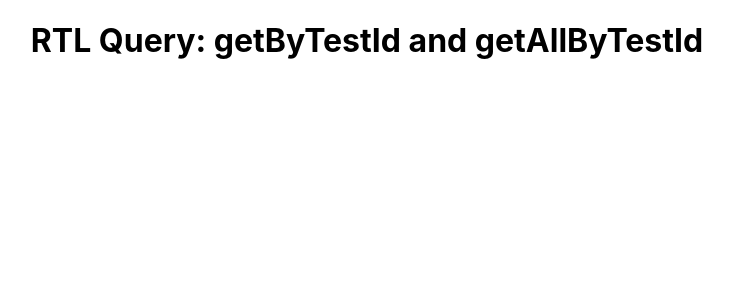
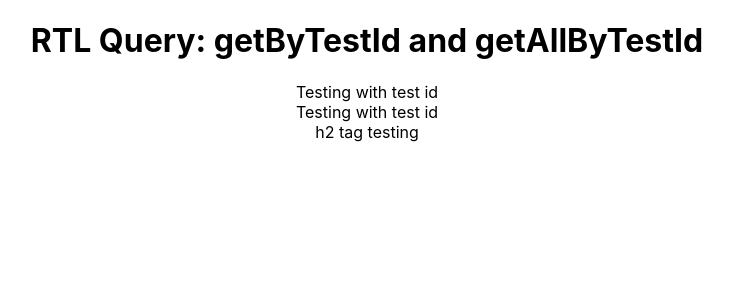
Before and after one commit to Shahrukh-elRed/react-testing-library-and-jest, a React (Create React App) app: page / in a window 1280 px wide. Shown: the top 300 px of the page, without its empty margins (273-1006 px from the left). Built offline with nearby package versions, Linux system fonts and the light colour scheme.

Commit message:
getByTestId and getAllByTestId

```diff
--- a/src/App.js
+++ b/src/App.js
@@ -4,6 +4,10 @@
   return (
     <div className="App">
       <h1>RTL Query: getByTestId and getAllByTestId</h1>
+      <div data-testid="div-test-id">Testing with test id</div>
+      <div data-testid="div-test-id">Testing with test id</div>
+
+      <div data-testid="h2-test-id">h2 tag testing</div>
     </div>
   );
 }
```
Also changed, not shown: 1 other file (tests, documents, lock files or other folders).
